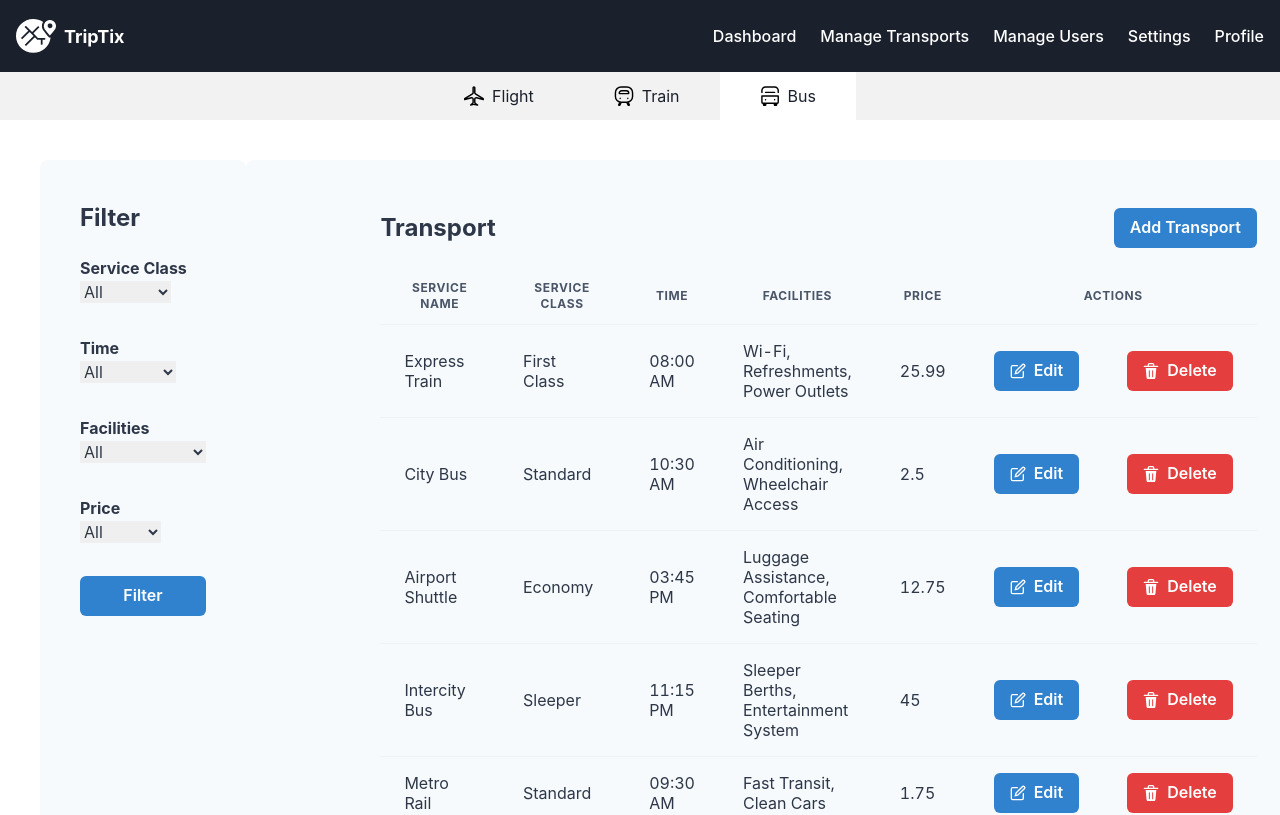
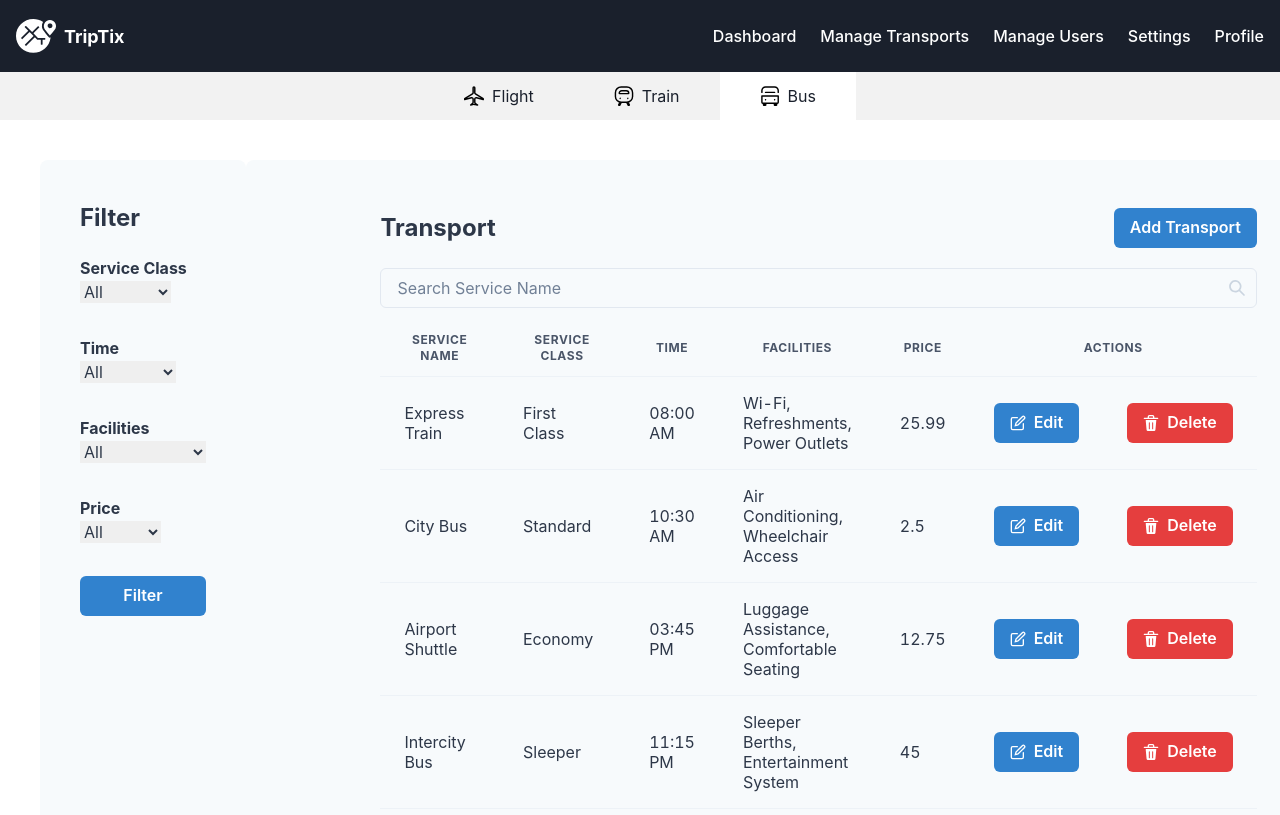
Before and after one commit to Trip-Tix/admin-site, a Next.js app: page /admin/transport/showtransportBus in a window 1280 px wide. Shown: the top 815 px of the page. Built offline with nearby package versions, Linux system fonts and the light colour scheme.

Commit message:
Search Filter Added

```diff
--- a/components/transport_main.tsx
+++ b/components/transport_main.tsx
@@ -1,13 +1,29 @@
 import { Flex } from "@chakra-ui/react";
 import TransportFilterBox from "./transport_filter_box";
 import TransportTable from "./transport_table";
+import { useState, useEffect } from "react";
+import { get_bus_info_url } from "@public/commonData/Api";
 
 export default function TransportMain() {
+  const [transports, setTransports] = useState([]);
+
+  useEffect(() => {
+    fetch(get_bus_info_url)
+      .then((response) => response.json())
+      .then((data) => {
+        setTransports(data);
+        console.log(data); // Log the fetched data
+      })
+      .catch((error) => {
+        console.error("Error fetching data:", error);
+      });
+  }, []);
+
   return (
     <>
-            <Flex justifyContent={'space-around'} margin={'10'}>
+      <Flex justifyContent={"space-around"} margin={"10"}>
         <TransportFilterBox />
-                    <TransportTable />
+        <TransportTable transports={transports} />
       </Flex>
     </>
   );
--- a/components/transport_table.tsx
+++ b/components/transport_table.tsx
@@ -1,82 +1,110 @@
-// generate a simple table component in chakra ui where every row has a service name, service class, time, facilities and price with edit button
-// the table fetches data from an api endpoint
+import {
+  Box,
+  Flex,
+  Text,
+  Button,
+  Stack,
+  useColorModeValue,
+  Table,
+  Thead,
+  Tbody,
+  Tr,
+  Th,
+  Td,
+  TableCaption,
+  Input,
+  InputGroup,
+  InputRightElement,
+} from "@chakra-ui/react";
+import Link from "next/link";
+import { ReactNode } from "react";
+import { useState, useEffect } from "react";
+import { useRouter } from "next/router";
+import { useDisclosure } from "@chakra-ui/react";
+import { EditIcon, SearchIcon, DeleteIcon, AddIcon } from "@chakra-ui/icons";
 
-import { Box, Flex, Text, Button, Stack, useColorModeValue, Table, Thead, Tbody, Tr, Th, Td, TableCaption } from '@chakra-ui/react';
-import Link from 'next/link';
-import { ReactNode } from 'react';
-import { useState, useEffect } from 'react';
-import { useRouter } from 'next/router';
-import { useDisclosure } from '@chakra-ui/react';
-import { EditIcon } from '@chakra-ui/icons';
-import { DeleteIcon } from '@chakra-ui/icons';
-import { AddIcon } from '@chakra-ui/icons';
+import { get_bus_info_url } from "@public/commonData/Api";
 
-import { get_bus_info_url } from '@public/commonData/Api';
+interface TransportTableProps {
+  transports: {
+    id: number;
+    service_name: string;
+    service_class: string;
+    time: string;
+    facilities: string[];
+    price: number;
+  }[];
+}
 
-export default function TransportTable() {
+export default function TransportTable({ transports }: TransportTableProps) {
   const router = useRouter();
   const { isOpen, onOpen, onClose } = useDisclosure();
-    const { isOpen: isOpenDelete, onOpen: onOpenDelete, onClose: onCloseDelete } = useDisclosure();
-    const { isOpen: isOpenAdd, onOpen: onOpenAdd, onClose: onCloseAdd } = useDisclosure();
-    const [transports, setTransports] = useState([]);
+  const {
+    isOpen: isOpenDelete,
+    onOpen: onOpenDelete,
+    onClose: onCloseDelete,
+  } = useDisclosure();
+  const {
+    isOpen: isOpenAdd,
+    onOpen: onOpenAdd,
+    onClose: onCloseAdd,
+  } = useDisclosure();
+  const [searchQuery, setSearchQuery] = useState("");
 
-    useEffect(() => {
-        fetch(get_bus_info_url)
-            .then(response => response.json())
-            .then(data => {
-                setTransports(data);
-                console.log(data); // Log the fetched data
-            })
-            .catch(error => {
-                console.error('Error fetching data:', error);
-            });
-    }, []);
+  const filteredTransports = transports.filter((transport) =>
+    transport.service_name.toLowerCase().includes(searchQuery.toLowerCase())
+  );
 
   return (
     <Box
-            bg={useColorModeValue('gray.50', 'gray.900')}
-            color={useColorModeValue('gray.700', 'gray.200')}
-            rounded={'lg'}
+      bg={useColorModeValue("gray.50", "gray.900")}
+      color={useColorModeValue("gray.700", "gray.200")}
+      rounded={"lg"}
     >
-            <Box
-                maxW="1000px"
-                mx="8vw"
-                px={{ base: '4', md: '8' }}
-                py="12"
-            >
-                <Flex
-                    align="center"
-                    justify="space-between"
-                    flexDirection="row"
-                    mb={5}
-                >
-                    <Text fontSize="2xl" fontWeight="bold">Transport</Text>
-                    <Button
-                        colorScheme="blue"
-                        variant="solid"
-                    >
+      <Box maxW="1000px" mx="8vw" px={{ base: "4", md: "8" }} py="12">
+        <Flex align="center" justify="space-between" flexDirection="row" mb={5}>
+          <Text fontSize="2xl" fontWeight="bold">
+            Transport
+          </Text>
+          <Button colorScheme="blue" variant="solid">
             Add Transport
           </Button>
+        </Flex>
+
+        <Flex mb={3} justify="flex-end">
+          <InputGroup>
+            <Input
+              type="text"
+              placeholder="Search Service Name"
+              value={searchQuery}
+              onChange={(e) => setSearchQuery(e.target.value)}
+            />
+            <InputRightElement>
+              <SearchIcon color="gray.300" />
+            </InputRightElement>
+          </InputGroup>
         </Flex>
 
         <Table variant="simple">
           <Thead>
             <Tr>
-                            <Th textAlign={'center'}>Service Name</Th>
-                            <Th textAlign={'center'}>Service Class</Th>
-                            <Th textAlign={'center'}>Time</Th>
-                            <Th textAlign={'center'}>Facilities</Th>
-                            <Th textAlign={'center'}>Price</Th>
-                            <Th colSpan={2} textAlign={'center'}>Actions</Th>
+              <Th textAlign={"center"}>Service Name</Th>
+              <Th textAlign={"center"}>Service Class</Th>
+              <Th textAlign={"center"}>Time</Th>
+              <Th textAlign={"center"}>Facilities</Th>
+              <Th textAlign={"center"}>Price</Th>
+              <Th colSpan={2} textAlign={"center"}>
+                Actions
+              </Th>
             </Tr>
           </Thead>
           <Tbody>
-                        {transports.map((transport) => (
+            {filteredTransports.map((transport) => (
               <Tr key={transport.id}>
                 <Td>{transport.service_name}</Td>
                 <Td>{transport.service_class}</Td>
                 <Td>{transport.time}</Td>
-                                <Td>{transport.facilities.join(', ')}</Td>
+                <Td>{transport.facilities.join(", ")}</Td>
                 <Td>{transport.price}</Td>
                 <Td>
                   <Button
```
Lines whose indentation alone changed are shown as unchanged.
